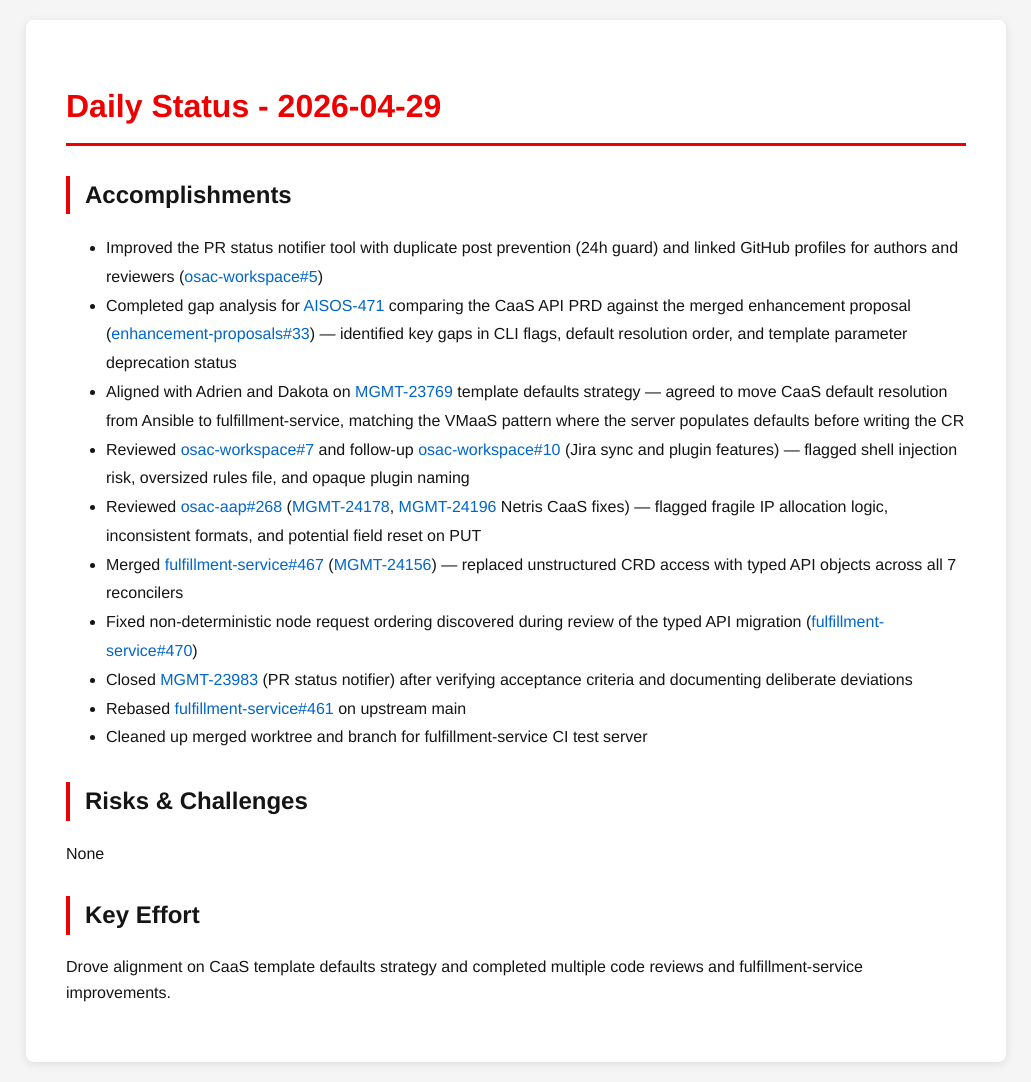
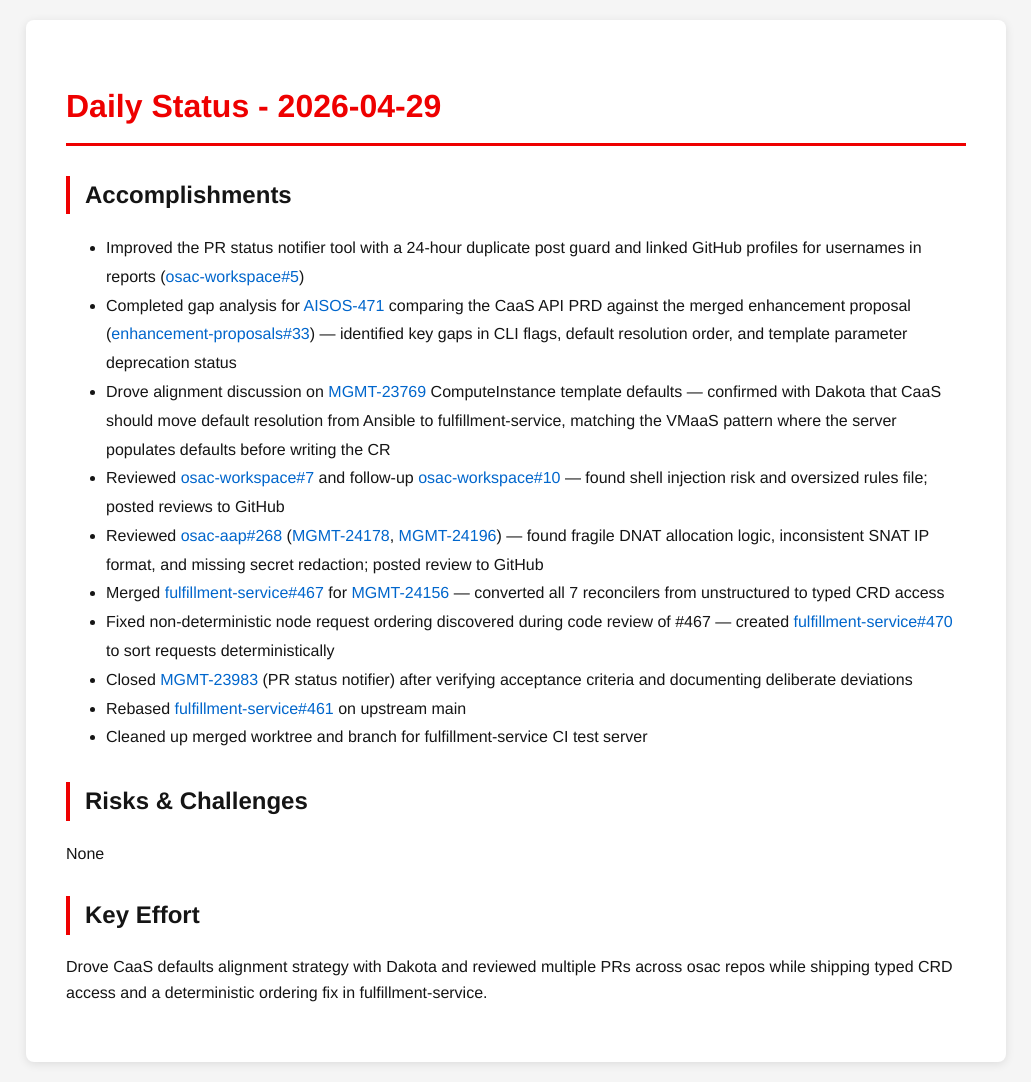
Before and after one commit to tzvatot/daily-status, a Jekyll site: the page built from 2026-04-29.md, in a window 1280 px wide. Shown: the whole page, without its empty margins (124-1155 px from the left). Built offline with Jekyll 4.4.1, drawn with Linux system fonts in a browser that asks for light colours.

Commit message:
Daily status update - 2026-04-29

```diff
--- a/2026-04-29.md
+++ b/2026-04-29.md
@@ -7,19 +7,22 @@
 # Daily Status - 2026-04-29
 
 ## Accomplishments
-- Improved the PR status notifier tool with duplicate post prevention (24h guard) and linked GitHub profiles for authors and reviewers ([osac-workspace#5](https://github.com/osac-project/osac-workspace/pull/5))
+
+- Improved the PR status notifier tool with a 24-hour duplicate post guard and linked GitHub profiles for usernames in reports ([osac-workspace#5](https://github.com/osac-project/osac-workspace/pull/5))
 - Completed gap analysis for [AISOS-471](https://issues.redhat.com/browse/AISOS-471) comparing the CaaS API PRD against the merged enhancement proposal ([enhancement-proposals#33](https://github.com/osac-project/enhancement-proposals/pull/33)) — identified key gaps in CLI flags, default resolution order, and template parameter deprecation status
-- Aligned with Adrien and Dakota on [MGMT-23769](https://issues.redhat.com/browse/MGMT-23769) template defaults strategy — agreed to move CaaS default resolution from Ansible to fulfillment-service, matching the VMaaS pattern where the server populates defaults before writing the CR
-- Reviewed [osac-workspace#7](https://github.com/osac-project/osac-workspace/pull/7) and follow-up [osac-workspace#10](https://github.com/osac-project/osac-workspace/pull/10) (Jira sync and plugin features) — flagged shell injection risk, oversized rules file, and opaque plugin naming
-- Reviewed [osac-aap#268](https://github.com/osac-project/osac-aap/pull/268) ([MGMT-24178](https://issues.redhat.com/browse/MGMT-24178), [MGMT-24196](https://issues.redhat.com/browse/MGMT-24196) Netris CaaS fixes) — flagged fragile IP allocation logic, inconsistent formats, and potential field reset on PUT
-- Merged [fulfillment-service#467](https://github.com/osac-project/fulfillment-service/pull/467) ([MGMT-24156](https://issues.redhat.com/browse/MGMT-24156)) — replaced unstructured CRD access with typed API objects across all 7 reconcilers
-- Fixed non-deterministic node request ordering discovered during review of the typed API migration ([fulfillment-service#470](https://github.com/osac-project/fulfillment-service/pull/470))
+- Drove alignment discussion on [MGMT-23769](https://issues.redhat.com/browse/MGMT-23769) ComputeInstance template defaults — confirmed with Dakota that CaaS should move default resolution from Ansible to fulfillment-service, matching the VMaaS pattern where the server populates defaults before writing the CR
+- Reviewed [osac-workspace#7](https://github.com/osac-project/osac-workspace/pull/7) and follow-up [osac-workspace#10](https://github.com/osac-project/osac-workspace/pull/10) — found shell injection risk and oversized rules file; posted reviews to GitHub
+- Reviewed [osac-aap#268](https://github.com/osac-project/osac-aap/pull/268) ([MGMT-24178](https://issues.redhat.com/browse/MGMT-24178), [MGMT-24196](https://issues.redhat.com/browse/MGMT-24196)) — found fragile DNAT allocation logic, inconsistent SNAT IP format, and missing secret redaction; posted review to GitHub
+- Merged [fulfillment-service#467](https://github.com/osac-project/fulfillment-service/pull/467) for [MGMT-24156](https://issues.redhat.com/browse/MGMT-24156) — converted all 7 reconcilers from unstructured to typed CRD access
+- Fixed non-deterministic node request ordering discovered during code review of #467 — created [fulfillment-service#470](https://github.com/osac-project/fulfillment-service/pull/470) to sort requests deterministically
 - Closed [MGMT-23983](https://issues.redhat.com/browse/MGMT-23983) (PR status notifier) after verifying acceptance criteria and documenting deliberate deviations
 - Rebased [fulfillment-service#461](https://github.com/osac-project/fulfillment-service/pull/461) on upstream main
 - Cleaned up merged worktree and branch for fulfillment-service CI test server
 
 ## Risks & Challenges
+
 None
 
 ## Key Effort
-Drove alignment on CaaS template defaults strategy and completed multiple code reviews and fulfillment-service improvements.
+
+Drove CaaS defaults alignment strategy with Dakota and reviewed multiple PRs across osac repos while shipping typed CRD access and a deterministic ordering fix in fulfillment-service.
```
